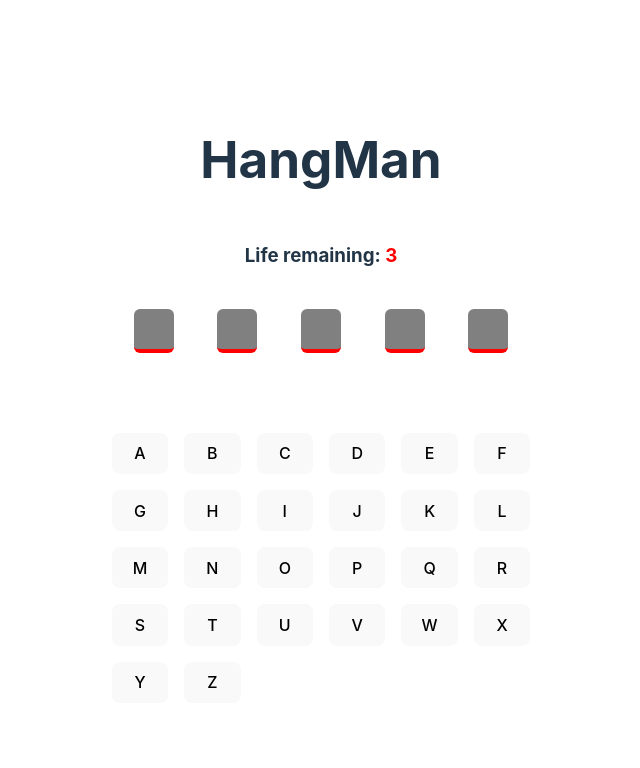
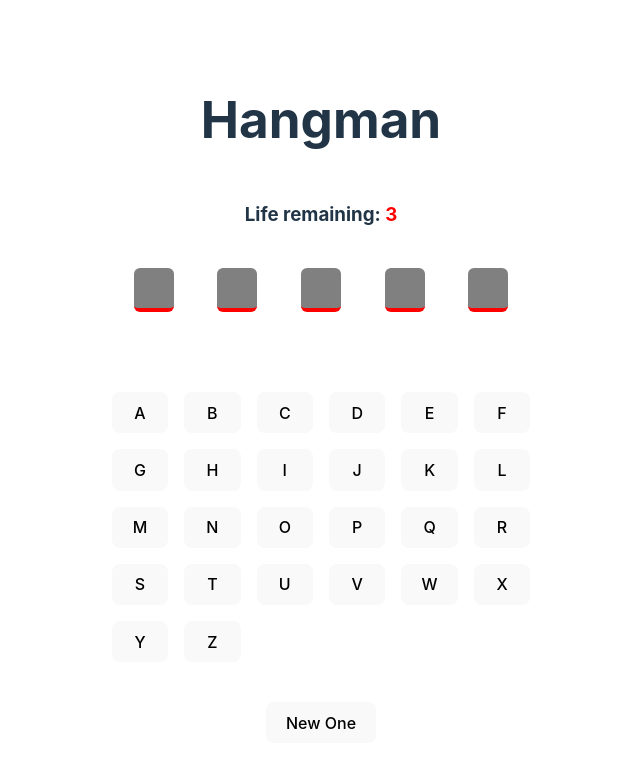
Before and after one commit to Asifmahmud436/Hangman, a React (Vite) app: page / in a window 1280 px wide. Shown: the top 768 px of the page, without its empty margins (319-959 px from the left). Built offline with nearby package versions, Linux system fonts and the light colour scheme.

Commit message:
added a newOne button

```diff
--- a/src/App.css
+++ b/src/App.css
@@ -76,9 +76,17 @@
   background-color: gray;
   border-radius: 6px;
   border-bottom: 4px solid green;
-  color: #90EE90;
-  font-weight: 600;
+  color: darkgreen;
+  font-weight: 900;
 }
 .lifeHeader{
   padding: 20px ;
 }
+.nextGame{
+  margin-top: 40px;
+}
+.lostGame{
+  font-size: 1.8rem;
+  color: yellow;
+  font-weight: 600;
+}
--- a/src/App.jsx
+++ b/src/App.jsx
@@ -54,8 +54,8 @@ function App() {
 
   function handleReset(){
     setLife(3)
-    setWord(generateRandomWord)
-    setLetters(generateButtons)
+    setWord(generateRandomWord())
+    setLetters(generateButtons())
   }
 
   function handleLives(val){
@@ -91,21 +91,26 @@ function App() {
     <>
       {gameWon && <Confetti/>}
       {!gameWon ? <div>
-        <h1>HangMan</h1>
+        <h1>Hangman</h1>
         <h3 className='lifeHeader'>Life remaining: <span className='lifeColor'>{life}</span></h3>
 
         <div className='word-list'>
           {wordList}
         </div>
         {life>0 &&
-        <div className='letter-list'>
+        <div>
+          <div className='letter-list'>
           {letterList}
+
         </div>
+        <button onClick={handleReset} className='nextGame'>New One</button>
+        </div>
+
         }
         {life<=0 &&
         <div>
-          <p>You lost the Game!</p>
-          <button onClick={handleReset}>Restart</button>
+          <p className='lostGame'>You lost the Game!</p>
+          <button onClick={handleReset}>New Game</button>
         </div>
         }
       </div>
```
